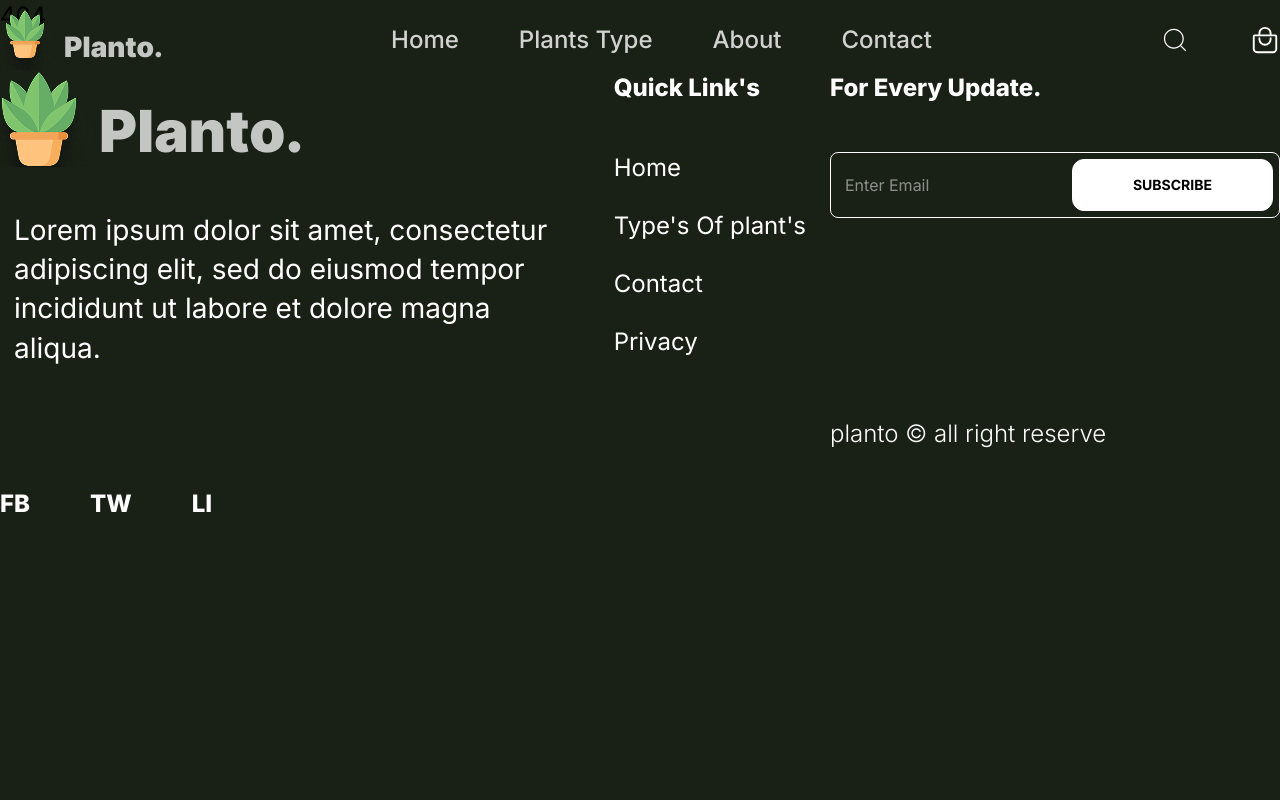
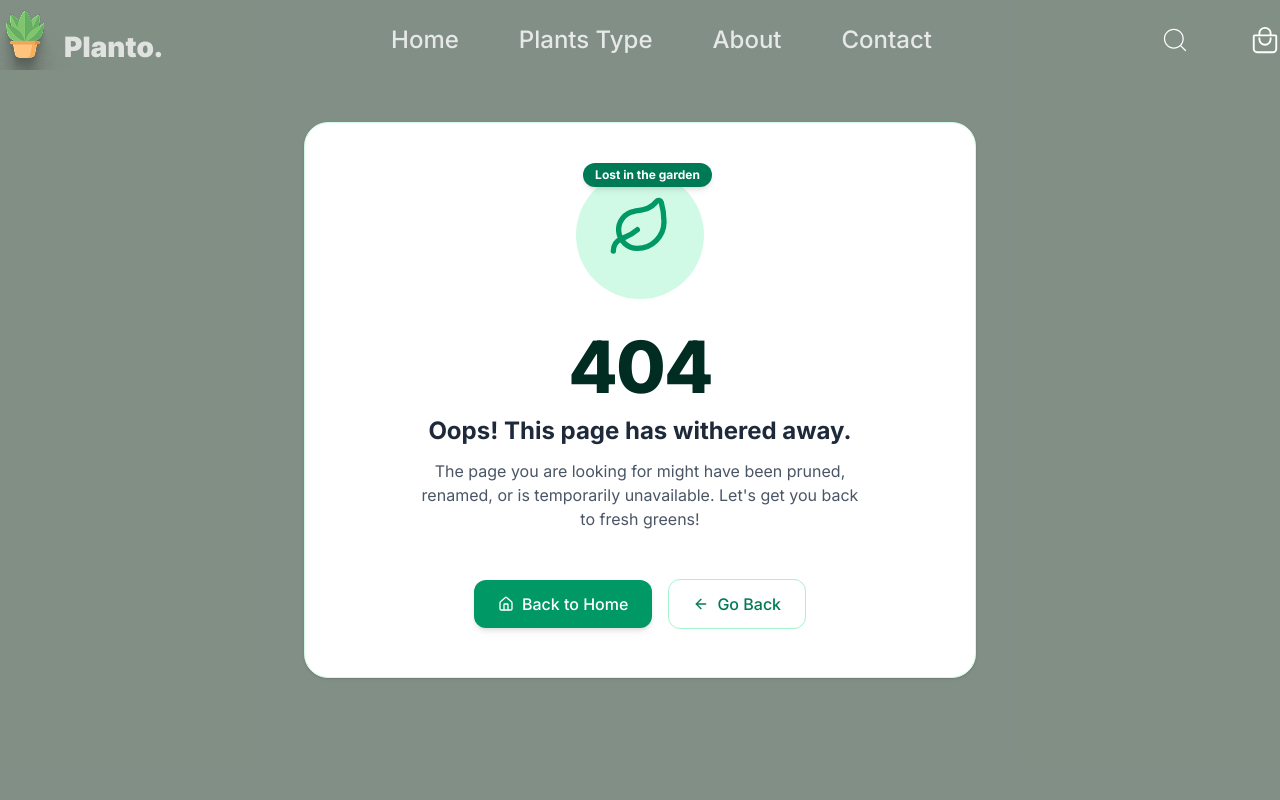
Before and after one commit to mesbaulrafi/planto, a React (Vite) app: page /Privacy in a window 1280 px wide. Shown: the top 800 px of the page. Built offline with nearby package versions, Linux system fonts and the light colour scheme.

Commit message:
Error page fixt

```diff
--- a/package.json
+++ b/package.json
@@ -15,6 +15,7 @@
     "@hugeicons/react": "^1.1.1",
     "@tailwindcss/vite": "^4.1.17",
     "lucide": "^0.556.0",
+    "lucide-react": "^1.49.0",
     "react": "^19.2.0",
     "react-dom": "^19.2.0",
     "react-icons": "^5.5.0",
--- a/src/components/pages/Error.jsx
+++ b/src/components/pages/Error.jsx
@@ -1,9 +1,56 @@
-import React from "react";
+
+
+import { useNavigate } from 'react-router-dom';
+import { Leaf, Home, ArrowLeft } from 'lucide-react';
+
 
 const Error = () => {
-  return (
-    <div>
-      <div className="text-2xl text-black">404</div>
+  const navigate = useNavigate();
+ return (
+    <div className="min-h-screen bg-emerald-50/50 flex items-center justify-center p-4">
+      <div className="max-w-2xl w-full text-center space-y-8 bg-white p-8 md:p-12 rounded-3xl shadow-sm border border-emerald-100">
+
+        {/* Plant Animated Graphic / Badge */}
+        <div className="relative w-32 h-32 mx-auto flex items-center justify-center bg-emerald-100 rounded-full text-emerald-600">
+          <Leaf className="w-16 h-16 animate-bounce" />
+          <span className="absolute -top-2 -right-2 bg-emerald-700 text-white text-xs font-bold px-3 py-1 rounded-full shadow-md">
+            Lost in the garden
+          </span>
+        </div>
+
+        {/* Text Content */}
+        <div className="space-y-3">
+          <h1 className="text-7xl font-extrabold text-emerald-950 tracking-tight">
+            404
+          </h1>
+          <h2 className="text-2xl font-bold text-gray-800">
+            Oops! This page has withered away.
+          </h2>
+          <p className="text-gray-600 max-w-md mx-auto text-sm md:text-base">
+            The page you are looking for might have been pruned, renamed, or is temporarily unavailable. Let's get you back to fresh greens!
+          </p>
+        </div>
+
+        {/* Action Buttons */}
+        <div className="flex flex-col sm:flex-row items-center justify-center gap-4 pt-4">
+          <button
+            onClick={() => navigate('/')}
+            className="w-full sm:w-auto inline-flex items-center justify-center gap-2 px-6 py-3 bg-emerald-600 hover:bg-emerald-700 text-white font-medium rounded-xl transition-all duration-200 shadow-md hover:shadow-lg cursor-pointer"
+          >
+            <Home className="w-4 h-4" />
+            Back to Home
+          </button>
+
+          <button
+            onClick={() => navigate(-1)}
+            className="w-full sm:w-auto inline-flex items-center justify-center gap-2 px-6 py-3 bg-white hover:bg-emerald-50 text-emerald-700 font-medium rounded-xl border border-emerald-200 transition-all duration-200 cursor-pointer"
+          >
+            <ArrowLeft className="w-4 h-4" />
+            Go Back
+          </button>
+        </div>
+
+      </div>
     </div>
   );
 };
```
Also changed, not shown: 1 other file (tests, documents, lock files or other folders).
